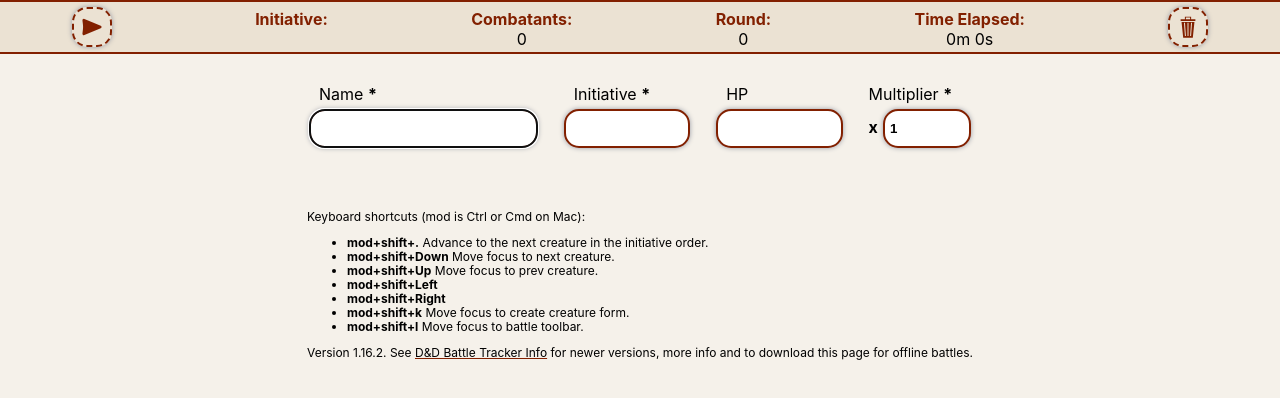
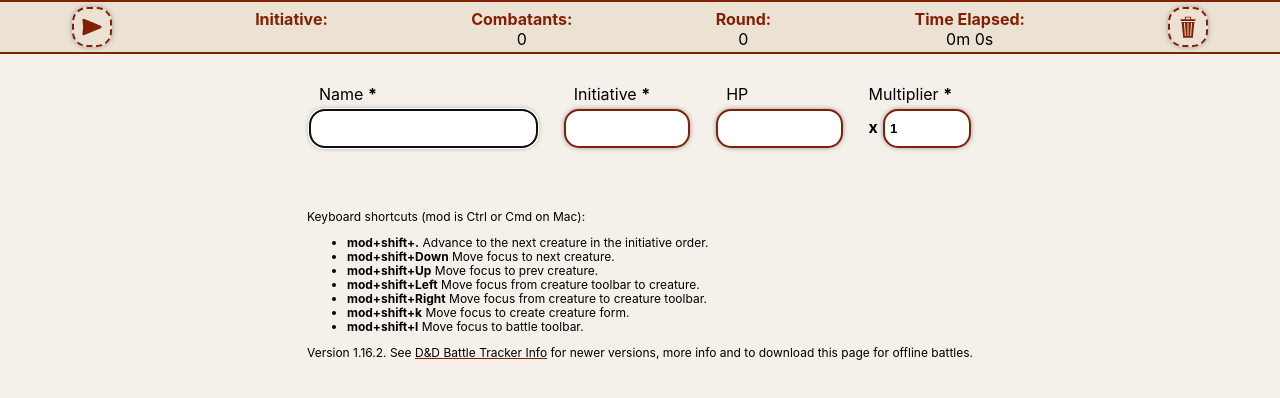
Before and after one commit to Paul-Ladyman/dnd-battle-tracker, a React (Create React App) app: page / in a window 1280 px wide. Shown: the top 398 px of the page. Built offline with nearby package versions, Linux system fonts and the light colour scheme.

Commit message:
Add new shortcut descriptions and aria label for remove creature button

```diff
--- a/src/ExpandedCreature.js
+++ b/src/ExpandedCreature.js
@@ -93,7 +93,7 @@ class ExpandedCreature extends Component {
           </button>
         }
         {!active && this.state.removing &&
-          <button title="Confirm remove creature" className="expanded-creature--confirm-remove-button" onClick={() => removeCreature(id)}>
+          <button aria-label="confirm remove creature" title="Confirm remove creature" className="expanded-creature--confirm-remove-button" onClick={() => removeCreature(id)}>
               <ConfirmRemoveCreatureIcon />
           </button>
         }
--- a/src/hotkeys.js
+++ b/src/hotkeys.js
@@ -12,6 +12,8 @@ export const hotkeyDescriptions =  {
   nextInitiative: 'Advance to the next creature in the initiative order.',
   nextFocus: 'Move focus to next creature.',
   prevFocus: 'Move focus to prev creature.',
+  focusCreature: 'Move focus from creature toolbar to creature.',
+  focusCreatureToolbar: 'Move focus from creature to creature toolbar.',
   createCreature: 'Move focus to create creature form.',
   battlebar: 'Move focus to battle toolbar.'
 };
```
